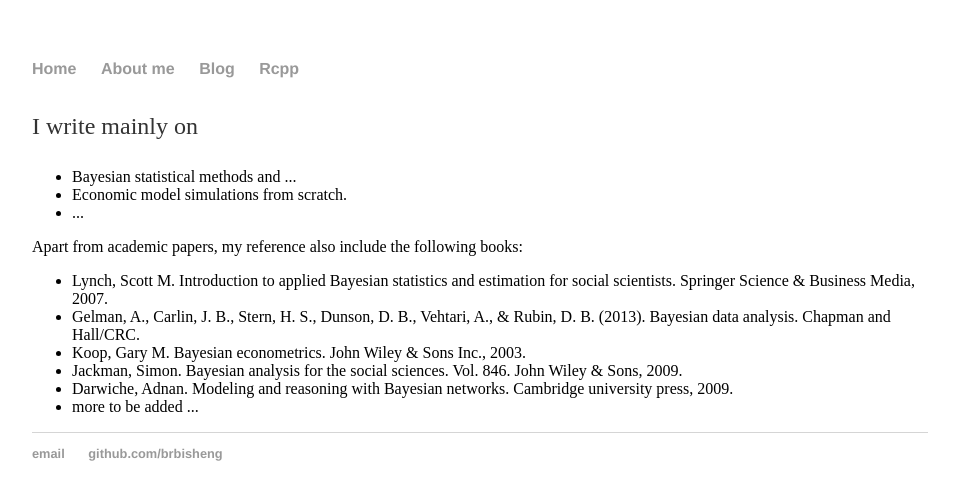
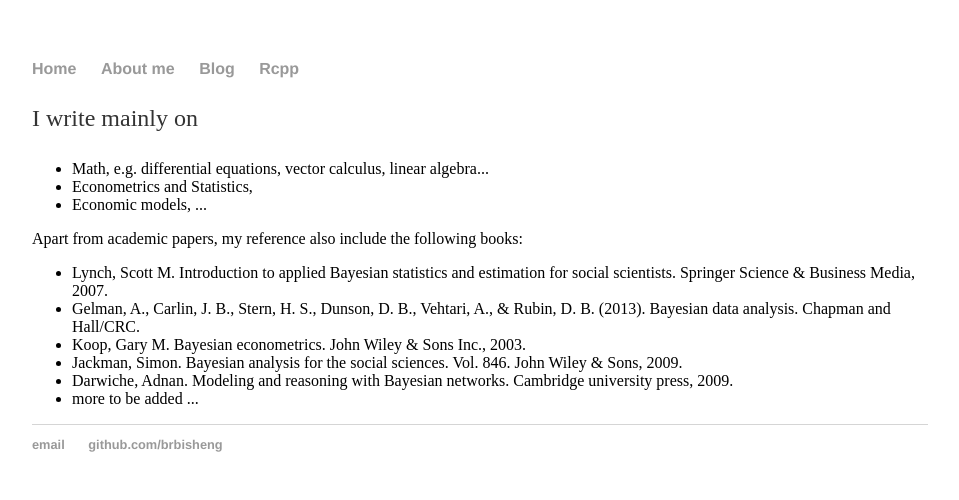
Before and after one commit to brbisheng/brbisheng.github.io, a Jekyll site: the page built from index.html, in a window 1280 px wide. Shown: the top 500 px of the page, without its empty margins (160-1119 px from the left). Built offline with Jekyll 4.4.1, drawn with Linux system fonts in a browser that asks for light colours.

Commit message:
Update index.html

```diff
--- a/index.html
+++ b/index.html
@@ -5,12 +5,11 @@ title: Assigned to default.html
 
 <!--   <link type="text/css" rel="stylesheet" href="stylesheets/main.css" />        -->
 <div class="blurb">
-	<h1> </h1>
-	<p>I write mainly on  </p>
+	<p>I write mainly on </p>
 	<ul>
-		<li>Bayesian statistical methods and ...</li>
-		<li>Economic model simulations from scratch. </li>
-		<li>...</li>
+		<li>Math, e.g. differential equations, vector calculus, linear algebra...</li>
+		<li>Econometrics and Statistics, </li>
+		<li>Economic models, ...</li>
 	</ul>
 	<span>Apart from academic papers, my reference also include the following books: </span>
 	<ul>
```
